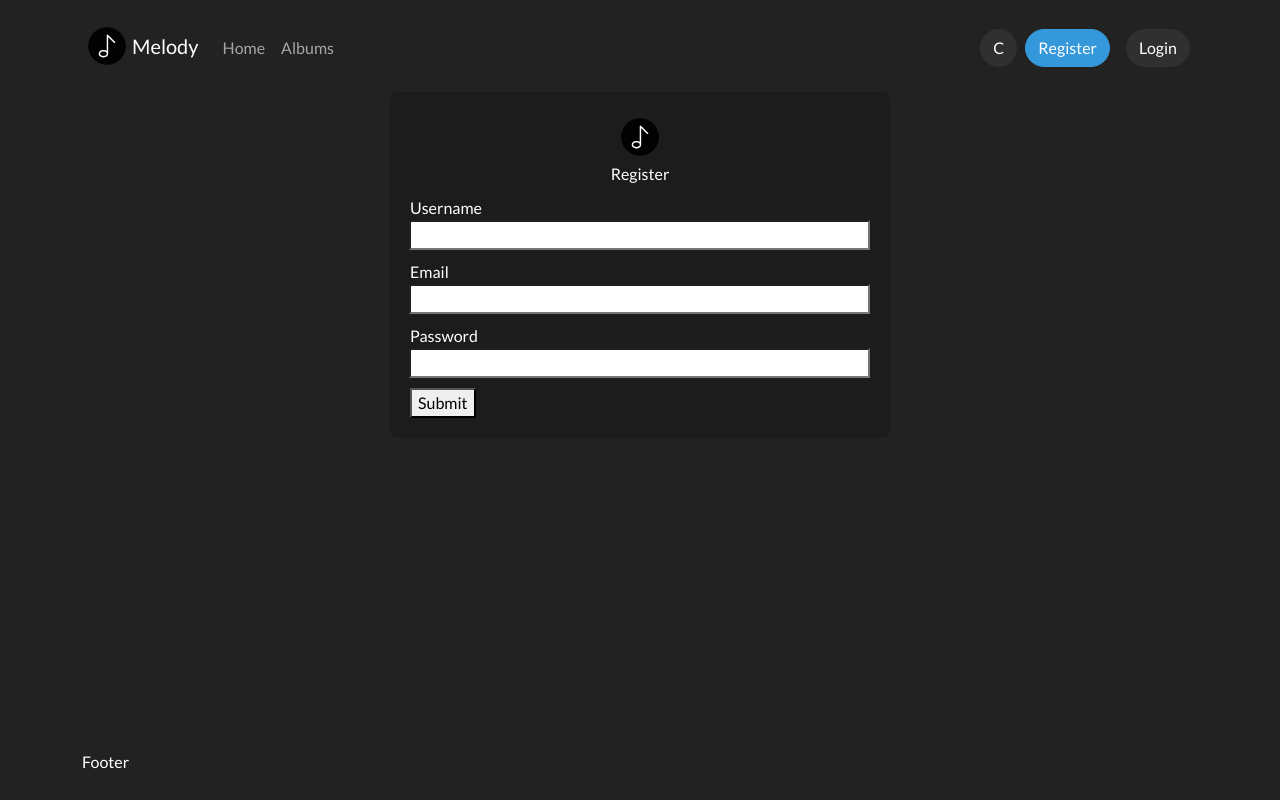
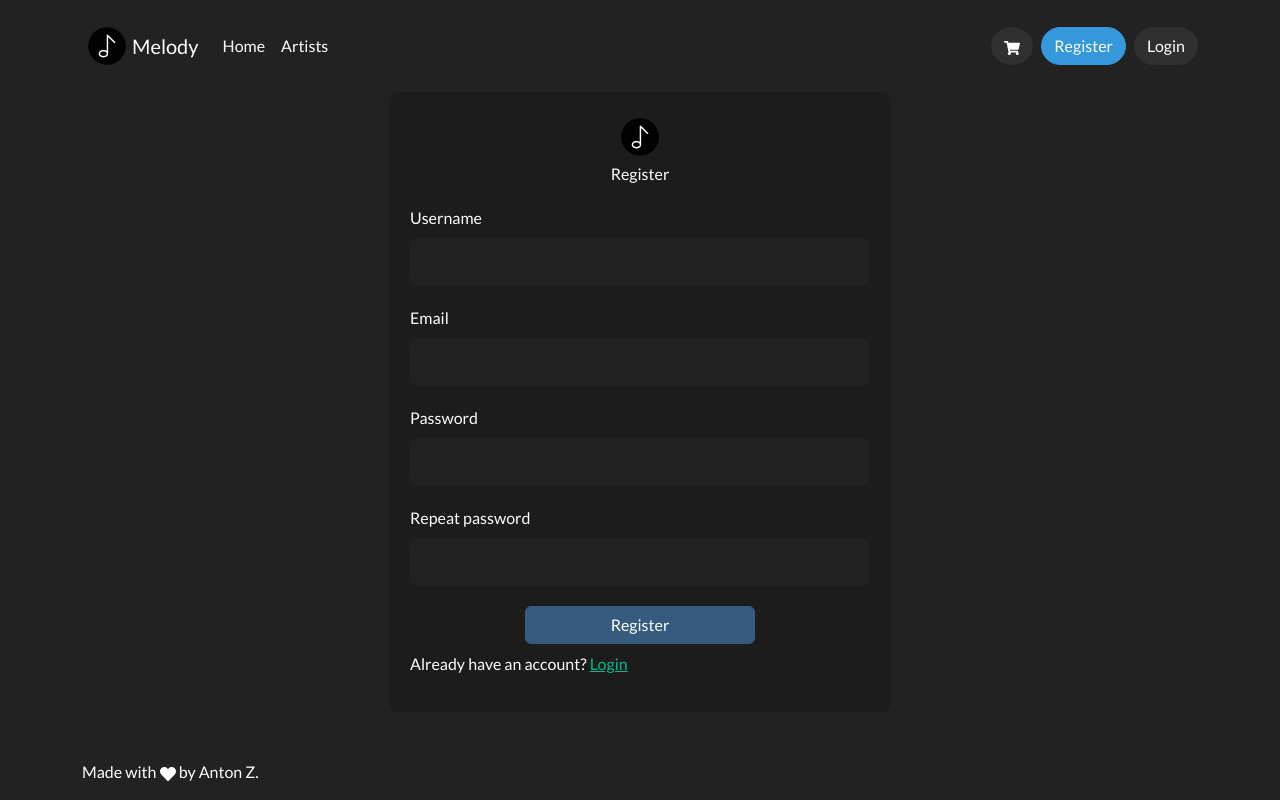
Before and after one commit to antonzeno/melody, a React (Create React App) app in the folder client/: page /register in a window 1280 px wide. Built offline with nearby package versions, Linux system fonts and the light colour scheme.

Commit message:
Login/Register forms and client side validation

```diff
--- a/client/package.json
+++ b/client/package.json
@@ -12,6 +12,7 @@
     "react": "^18.2.0",
     "react-bootstrap": "^2.9.0",
     "react-dom": "^18.2.0",
+    "react-icons": "^4.11.0",
     "react-router-dom": "^6.16.0",
     "react-scripts": "5.0.1",
     "web-vitals": "^2.1.4",
--- a/client/src/App.css
+++ b/client/src/App.css
@@ -21,20 +21,3 @@
     border-radius: 8px;
     border: 1px solid rgb(72, 72, 72);
 }
-
-.auth-form {
-    min-width: 400px;
-    max-width: 500px;
-    border-radius: 8px;
-    margin: auto;
-    background-color: rgb(28, 28, 28);
-    padding: 20px;
-    align-self: center;
-
-    .input-group {
-        display: flex;
-        flex-direction: column;
-        margin: 10px 0;
-    }
-
-}
--- a/client/src/Footer/Footer.tsx
+++ b/client/src/Footer/Footer.tsx
@@ -1,10 +1,11 @@
 import React from 'react'
+import { FaHeart } from 'react-icons/fa'
 
 const Footer = () => {
     return (
         <div className='footer'>
-            <div className="container">
-                Footer
+            <div className="container py-3">
+                Made with <FaHeart /> by Anton Z.
             </div>
         </div>
     )
--- a/client/src/Login/Login.tsx
+++ b/client/src/Login/Login.tsx
@@ -1,23 +1,24 @@
-import React from 'react'
+import React, { useState } from 'react'
 import { Formik, Field, Form, ErrorMessage } from 'formik';
 import * as Yup from 'yup';
+import { Link } from 'react-router-dom';
 
 const Login = () => {
+    const [submitting, setSubmitting] = useState(false);
+
     const initialValues = {
         email: '',
         password: '',
     };
 
     const validationSchema = Yup.object({
-        email: Yup.string().email('Invalid email address').required('Required'),
-        password: Yup.string().required('Required'),
+        email: Yup.string().email('Invalid email address').required('Please enter your email'),
+        password: Yup.string().required('Please enter your password'),
     });
 
     const onSubmit = (values, { setSubmitting }) => {
-        setTimeout(() => {
-            alert(JSON.stringify(values, null, 2));
-            setSubmitting(false);
-        }, 400);
+        alert(JSON.stringify(values, null, 2));
+        setSubmitting(true);
     };
 
     return (
@@ -39,18 +40,23 @@ const Login = () => {
             >
                 <Form>
                     <div className='input-group'>
-                        <label htmlFor="email">Email</label>
-                        <Field type="text" id="email" name="email" />
-                        <ErrorMessage name="email" component="div" />
+                        <label className='input-label' htmlFor="email">Email</label>
+                        <Field className="form-input" type="text" id="email" name="email" />
+                        <ErrorMessage className='input-error' name="email" component="div" />
                     </div>
 
                     <div className='input-group'>
-                        <label htmlFor="password">Password</label>
-                        <Field type="password" id="password" name="password" />
-                        <ErrorMessage name="password" component="div" />
+                        <label className='input-label' htmlFor="password">Password</label>
+                        <Field className="form-input" type="password" id="password" name="password" />
+                        <ErrorMessage className='input-error' name="password" component="div" />
                     </div>
 
-                    <button type="submit">Submit</button>
+                    <div className='form-button'>
+                        <button className='btn btn-primary' type="submit" disabled={submitting}>{submitting ? 'Please wait' : 'Login'}</button>
+                    </div>
+                    <div className="form-login mt-2">
+                        <p>Don't have an account? <Link to="/register">Register</Link></p>
+                    </div>
                 </Form>
             </Formik>
         </div>
--- a/client/src/Navigation/Navigation.tsx
+++ b/client/src/Navigation/Navigation.tsx
@@ -1,5 +1,7 @@
 import React from 'react'
+import { Link } from 'react-router-dom';
 import { Navbar, Nav, Container, Button } from 'react-bootstrap';
+import { FaShoppingCart } from 'react-icons/fa';
 
 const Navigation = () => {
     return (
@@ -15,15 +17,15 @@ const Navigation = () => {
                     /> <div>Melody</div>
                 </Navbar.Brand>
                 <Navbar.Toggle aria-controls="basic-navbar-nav" />
-                <Navbar.Collapse id="basic-navbar-nav" className='mt-1'>
+                <Navbar.Collapse id="basic-navbar-nav">
                     <Nav className="me-auto">
-                        <Nav.Link href="/">Home</Nav.Link>
-                        <Nav.Link href="/albums">Albums</Nav.Link>
+                        <Link to="/" className='text-decoration-none text-white mx-2'>Home</Link>
+                        <Link to="/albums" className='text-decoration-none text-white mx-2'>Artists</Link>
                     </Nav>
-                    <Nav className='d-flex align-items-center'>
-                        <Button className='rounded-circle' variant='dark'>C</Button>
-                        <Nav.Link href="/register"><Button variant='info' className='rounded-pill' >Register</Button></Nav.Link>
-                        <Nav.Link href="/login"><Button variant='dark' className='rounded-pill' >Login</Button></Nav.Link>
+                    <Nav className='d-flex flex-row align-items-center justify-content-betweeen'>
+                        <Link to="/cart"><Button className='rounded-circle' variant='dark'><FaShoppingCart /></Button></Link>
+                        <Link to="/register"><Button variant='info' className='rounded-pill mx-2' >Register</Button></Link>
+                        <Link to="/login"><Button variant='dark' className='rounded-pill' >Login</Button></Link>
                     </Nav>
                 </Navbar.Collapse>
             </Container>
--- /dev/null
+++ b/client/src/Register/Register.css
@@ -0,0 +1,41 @@
+.auth-form {
+    min-width: 400px;
+    max-width: 500px;
+    border-radius: 8px;
+    margin: auto;
+    background-color: rgb(28, 28, 28);
+    padding: 20px;
+    align-self: center;
+
+    .input-group {
+        display: flex;
+        flex-direction: column;
+        margin: 20px 0;
+    }
+
+    .input-label {
+        margin-bottom: 8px;
+    }
+
+
+    .form-input {
+        padding: 12px;
+        border-radius: 8px !important;
+        background: #222222;
+        border: none;
+        color: #ffffff;
+    }
+
+    .input-error {
+        color: #3191D1;
+    }
+
+    .form-button {
+        display: flex;
+        justify-content: center;
+
+        .btn {
+            width: 50%;
+        }
+    }
+}
--- a/client/src/Register/Register.tsx
+++ b/client/src/Register/Register.tsx
@@ -1,8 +1,12 @@
-import React from 'react'
+import React, { useState } from 'react'
 import { Formik, Field, Form, ErrorMessage } from 'formik';
 import * as Yup from 'yup';
+import './Register.css'
+import { Link } from 'react-router-dom';
 
 const Register = () => {
+    const [submitting, setSubmitting] = useState(false);
+
     const initialValues = {
         username: '',
         email: '',
@@ -10,15 +14,20 @@ const Register = () => {
     };
 
     const validationSchema = Yup.object({
-        username: Yup.string().required('Required'),
-        email: Yup.string().email('Invalid email address').required('Required'),
-        password: Yup.string().required('Required'),
+        username: Yup.string().required('Username cannot be empty.'),
+        email: Yup.string().email('Invalid email address').required('Email cannot be empty.'),
+        password: Yup.string().required('Password cannot be empty').min(8, 'Password must be at least 8 characters'),
+        password2: Yup.string()
+            .when('password', (password, schema) => {
+                if (password) return schema.required('Confirm Password is required');
+            })
+            .oneOf([Yup.ref('password')], 'Passwords must match')
     });
 
-    const onSubmit = (values, { setSubmitting }) => {
+    const onSubmit = (values) => {
         setTimeout(() => {
             alert(JSON.stringify(values, null, 2));
-            setSubmitting(false);
+            setSubmitting(true);
         }, 400);
     };
 
@@ -41,24 +50,35 @@ const Register = () => {
             >
                 <Form>
                     <div className='input-group'>
-                        <label htmlFor="username">Username</label>
-                        <Field type="text" id="username" name="username" />
-                        <ErrorMessage name="username" component="div" />
+                        <label className='input-label' htmlFor="username">Username</label>
+                        <Field className="form-input" type="text" id="username" name="username" />
+                        <ErrorMessage className='input-error' name="username" component="div" />
                     </div>
 
                     <div className='input-group'>
-                        <label htmlFor="email">Email</label>
-                        <Field type="text" id="email" name="email" />
-                        <ErrorMessage name="email" component="div" />
+                        <label className='input-label' htmlFor="email">Email</label>
+                        <Field className="form-input" type="text" id="email" name="email" />
+                        <ErrorMessage className='input-error' name="email" component="div" />
                     </div>
 
                     <div className='input-group'>
-                        <label htmlFor="password">Password</label>
-                        <Field type="password" id="password" name="password" />
-                        <ErrorMessage name="password" component="div" />
+                        <label className='input-label' htmlFor="password">Password</label>
+                        <Field className="form-input" type="password" id="password" name="password" />
+                        <ErrorMessage className='input-error' name="password" component="div" />
                     </div>
 
-                    <button type="submit">Submit</button>
+                    <div className='input-group'>
+                        <label className='input-label' htmlFor="password2">Repeat password</label>
+                        <Field className="form-input" type="password" id="password2" name="password2" />
+                        <ErrorMessage className='input-error' name="password2" component="div" />
+                    </div>
+
+                    <div className='form-button'>
+                        <button className='btn btn-primary' type="submit" disabled={submitting}>{submitting ? 'Please wait' : 'Register'}</button>
+                    </div>
+                    <div className="form-login mt-2">
+                        <p>Already have an account? <Link to="/login">Login</Link></p>
+                    </div>
                 </Form>
             </Formik>
         </div>
```
Also changed, not shown: 1 other file (tests, documents, lock files or other folders).
